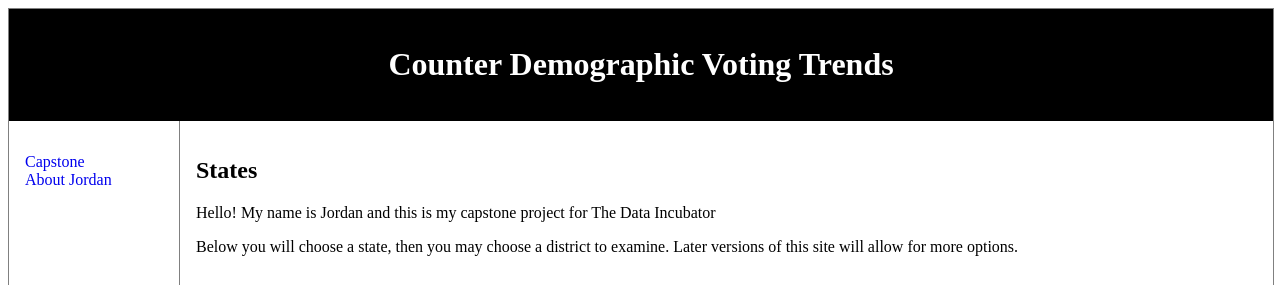
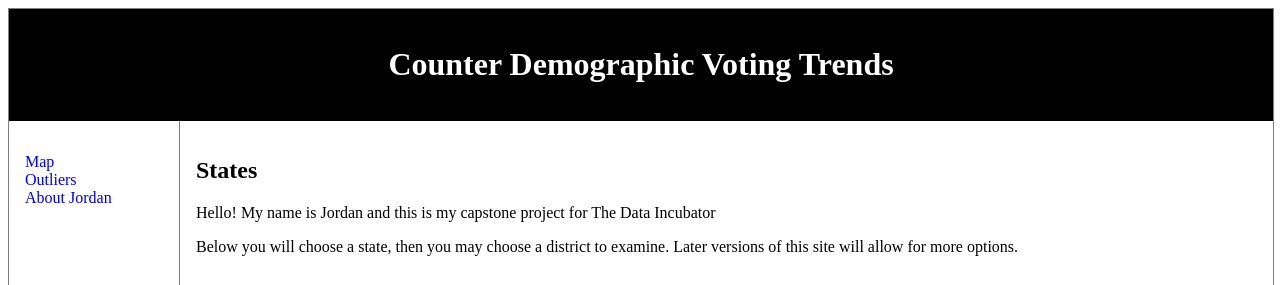
Before and after one commit to jballdata/capstone, a Flask app: page / in a window 1280 px wide. Shown: the top 285 px of the page. Run offline with Flask 2, Linux system fonts and the light colour scheme.

Commit message:
Update input.html

```diff
--- a/templates/input.html
+++ b/templates/input.html
@@ -49,8 +49,9 @@ article {
 
 <nav>
   <ul>
-    <li><a href="#">Capstone</a></li>
-    <li><a href="https://jballdata.github.io">About Jordan</a></li>
+    <li><a href="#">Map</a></li>
+    <li><a href="#">Outliers</a></li>
+    <li><a href="#">About Jordan</a></li>
   </ul>
 </nav>
 
```
